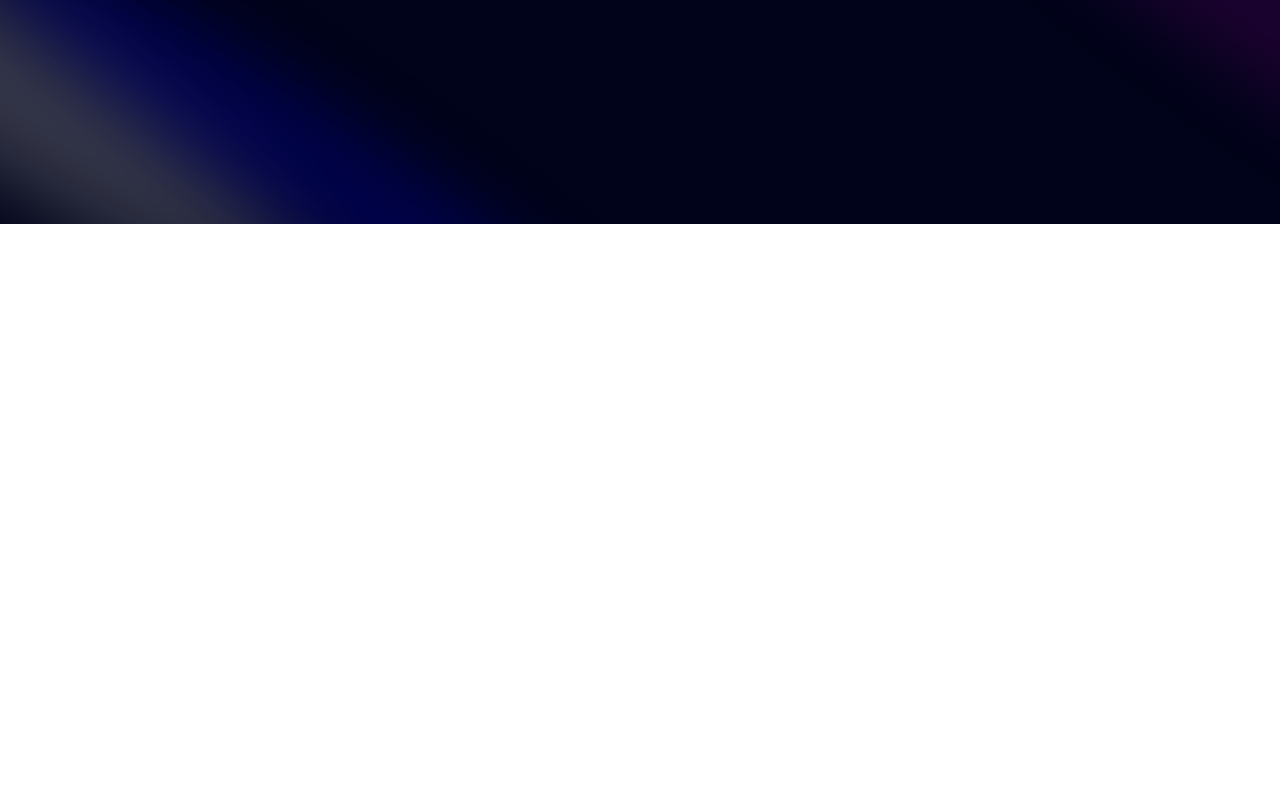
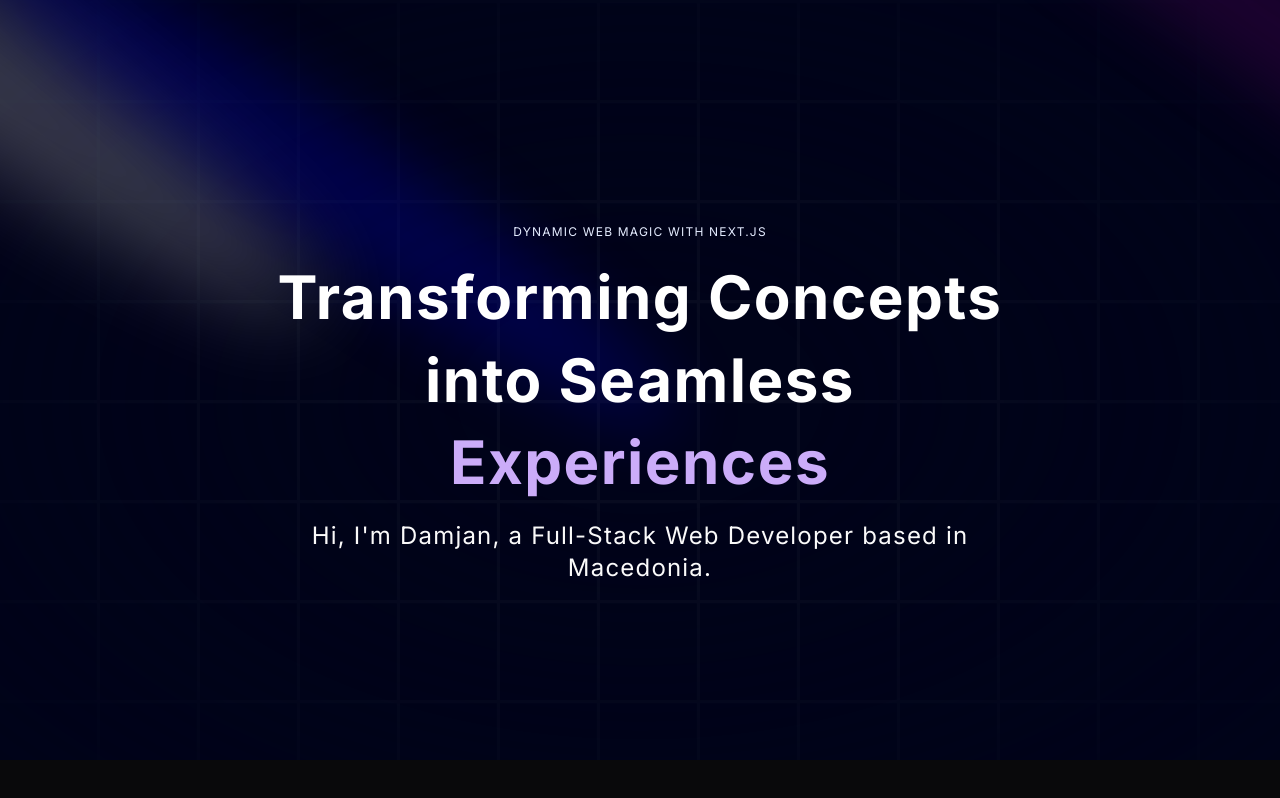
Before and after one commit to Damjan15/Portfolio, a Next.js app: page / in a window 1280 px wide. Built offline with nearby package versions, Linux system fonts and the light colour scheme.

Commit message:
feat: TextGenerateEffect added, provider for dark mode theme added

```diff
--- a/app/layout.tsx
+++ b/app/layout.tsx
@@ -1,6 +1,7 @@
 import type { Metadata } from "next";
 import { Inter } from "next/font/google";
 import "./globals.css";
+import { ThemeProvider } from "./provider";
 
 const inter = Inter({ subsets: ["latin"] });
 
@@ -16,7 +17,16 @@
 }>) {
   return (
     <html lang="en">
-      <body className={inter.className}>{children}</body>
+      <body className={inter.className}>
+        <ThemeProvider
+          attribute="class"
+          defaultTheme="dark"
+          enableSystem
+          disableTransitionOnChange
+        >
+          {children}
+        </ThemeProvider>
+      </body>
     </html>
   );
 }
--- /dev/null
+++ b/app/provider.tsx
@@ -0,0 +1,9 @@
+"use client";
+
+import * as React from "react";
+import { ThemeProvider as NextThemesProvider } from "next-themes";
+import { type ThemeProviderProps } from "next-themes/dist/types";
+
+export function ThemeProvider({ children, ...props }: ThemeProviderProps) {
+  return <NextThemesProvider {...props}>{children}</NextThemesProvider>;
+}
--- a/components/Hero.tsx
+++ b/components/Hero.tsx
@@ -1,4 +1,5 @@
 import { Spotlight } from "./ui/Spotlight";
+import { TextGenerateEffect } from "./ui/TextGenerateEffect";
 
 const Hero = () => {
   return (
@@ -14,6 +15,26 @@
         />
         <Spotlight className="top-28 left-80  h-[80vh] w-[50vw]" fill="blue" />
       </div>
+
+      <div className="h-[50rem] w-full dark:bg-black-100 bg-white  dark:bg-grid-white/[0.03] bg-grid-black/[0.2] flex items-center justify-center absolute top-0 left-0">
+        {/* Radial gradient for the container to give a faded look */}
+        <div className="absolute pointer-events-none inset-0 flex items-center justify-center dark:bg-black-100 bg-white [mask-image:radial-gradient(ellipse_at_center,transparent_20%,black)]"></div>
+        <div className="text-4xl sm:text-7xl font-bold relative z-20 bg-clip-text text-transparent bg-gradient-to-b from-neutral-200 to-neutral-500 py-8" />
+      </div>
+
+      <div className="flex justify-center relative my-20 z-10">
+        <div className="max-w-[89vw] md:max-w-2xl lg:max-w-[60vw] flex flex-col items-center justify-center">
+            <h2 className="uppercase tracking-widest text-xs text-center text-blue-100 max-w-80">
+                Dynamic Web Magic with Next.js
+            </h2>
+
+            <TextGenerateEffect className="text-center text-[40px] md:text-5xl lg:text-6xl" words="Transforming Concepts into Seamless Experiences" />
+
+            <p className="text-center md:tracking-wider mb-4 text-sm md:text-lg lg:text-2xl">
+                Hi, I&apos;m Damjan, a Full-Stack Web Developer based in Macedonia.
+            </p>
+        </div>
+      </div>
     </div>
   );
 };
--- /dev/null
+++ b/components/ui/TextGenerateEffect.tsx
@@ -0,0 +1,54 @@
+"use client";
+import { useEffect } from "react";
+import { motion, stagger, useAnimate } from "framer-motion";
+import { cn } from "@/utils/cn";
+
+export const TextGenerateEffect = ({
+  words,
+  className,
+}: {
+  words: string;
+  className?: string;
+}) => {
+  const [scope, animate] = useAnimate();
+  let wordsArray = words.split(" ");
+  useEffect(() => {
+    animate(
+      "span",
+      {
+        opacity: 1,
+      },
+      {
+        duration: 2,
+        delay: stagger(0.2),
+      }
+    );
+  }, [scope.current]);
+
+  const renderWords = () => {
+    return (
+      <motion.div ref={scope}>
+        {wordsArray.map((word, idx) => {
+          return (
+            <motion.span
+              key={word + idx}
+              className={`${idx > 3 ? 'text-purple' : 'dark:text-white text-black'} opacity-0`}
+            >
+              {word}{" "}
+            </motion.span>
+          );
+        })}
+      </motion.div>
+    );
+  };
+
+  return (
+    <div className={cn("font-bold", className)}>
+      <div className="my-4">
+        <div className=" dark:text-white text-black leading-snug tracking-wide">
+          {renderWords()}
+        </div>
+      </div>
+    </div>
+  );
+};
--- a/package.json
+++ b/package.json
@@ -13,6 +13,7 @@
     "framer-motion": "^11.2.6",
     "mini-svg-data-uri": "^1.4.4",
     "next": "14.2.3",
+    "next-themes": "^0.3.0",
     "react": "^18",
     "react-dom": "^18",
     "tailwind-merge": "^2.3.0",
```
Also changed, not shown: 1 other file (tests, documents, lock files or other folders).
